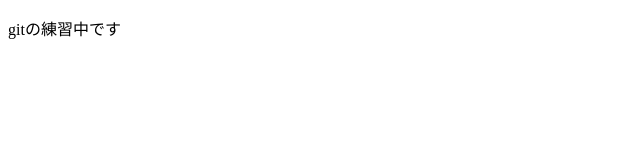
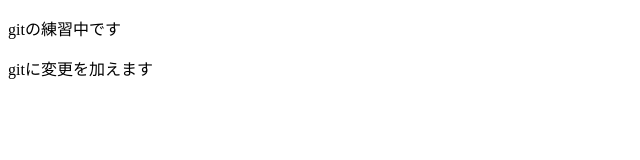
Before and after one commit to hrmCode/gitIntro, a plain HTML site: page index.html in a window 1280 px wide. Shown: the whole page, without its empty margins (0-640 px from the left). Drawn offline with Linux system fonts and the light colour scheme.

Commit message:
初めて修正を追加
練習

```diff
--- a/index.html
+++ b/index.html
@@ -8,5 +8,6 @@
 </head>
 <body>
     <p>gitの練習中です</p>
+    <p>gitに変更を加えます</p>
 </body>
 </html>
```
